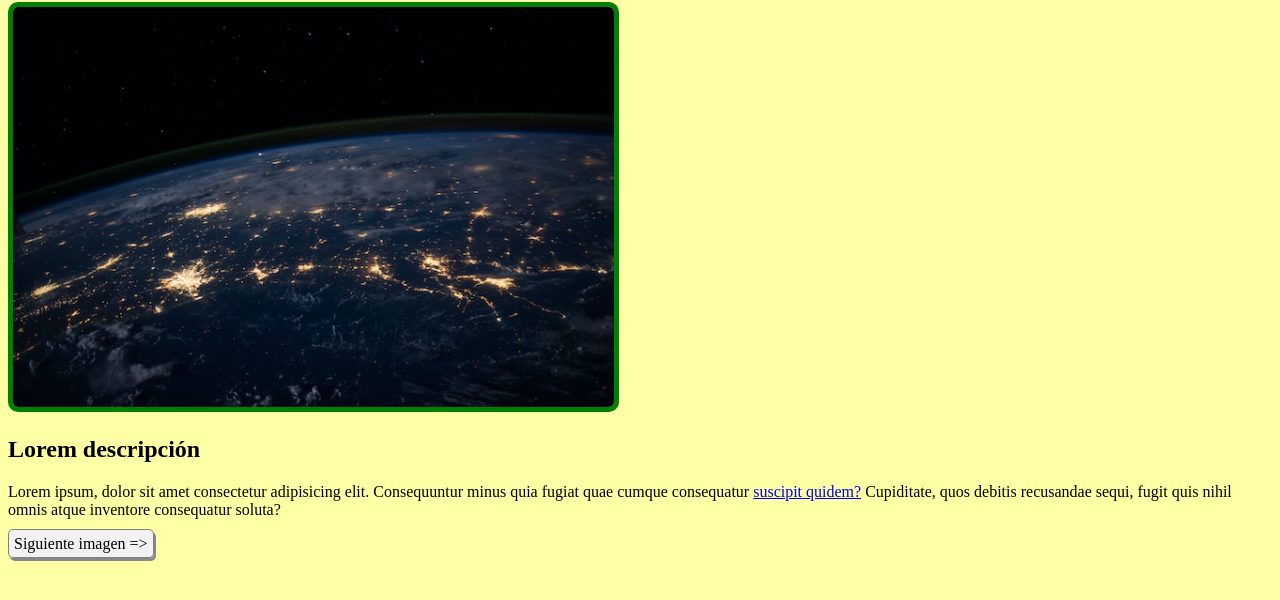
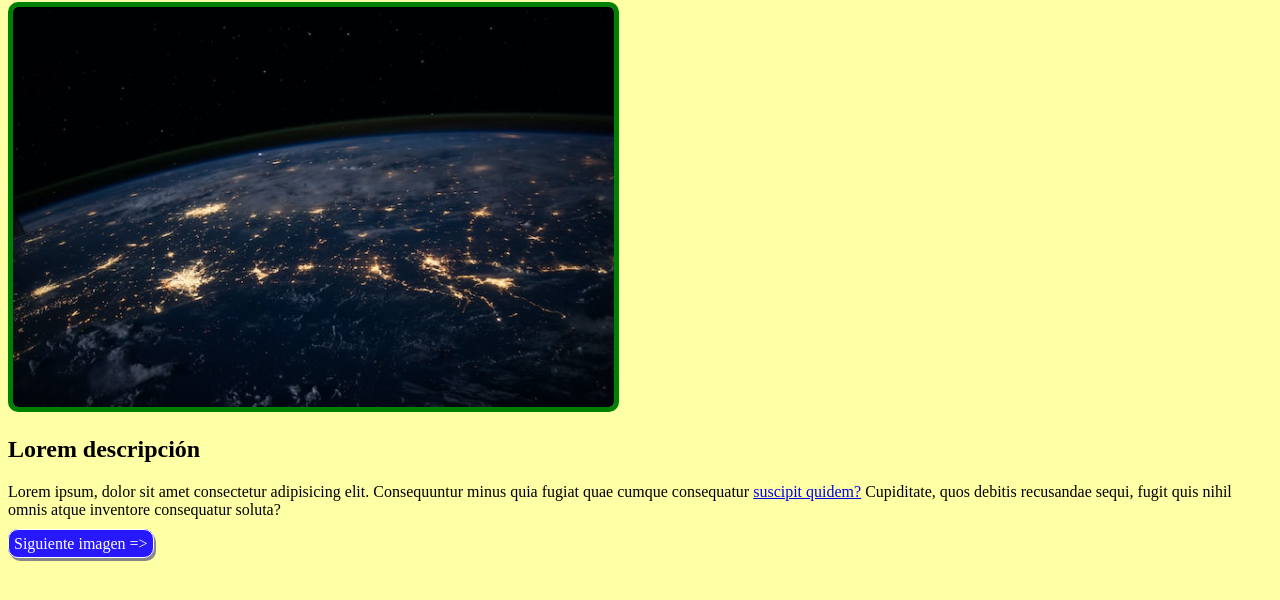
Before and after one commit to leeachevalier/actividadGrupal6.2, a plain HTML site: page page1.html in a window 1280 px wide. In both pictures the pointer is over the link "Imagen siguiente". Shown: the part 78-678 px from the top of the page. Drawn offline with Linux system fonts and the light colour scheme.

Commit message:
Agregandole estilos al boton.

```diff
--- a/styles.css
+++ b/styles.css
@@ -16,4 +16,12 @@ body {
     padding: 5px;
     border-radius: 5px;
     box-shadow: 2px 3px #888888;
+    transition: all 0.7s ease;
 }
+
+.link-button:hover {
+    background-color: #2818ff;
+    border-radius: 10px;
+    border-color: #ffffff;
+    color: #ffffff;
+}
```
